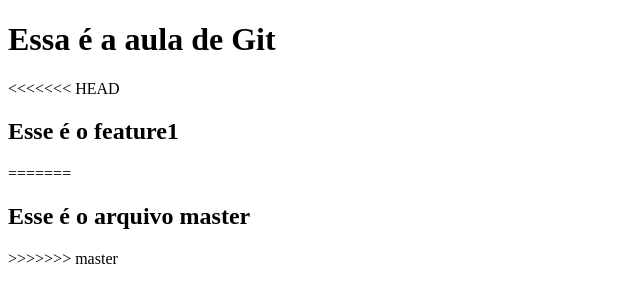
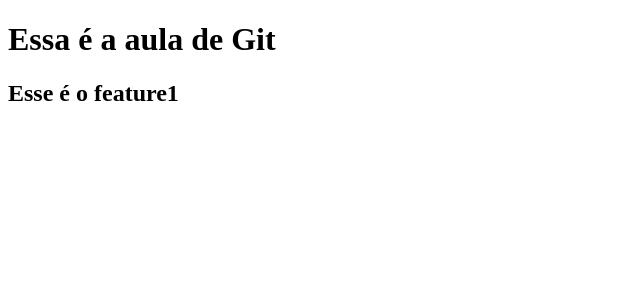
Before and after one commit to GeovanneMoro/curso-origamid-git, a plain HTML site: page index.html in a window 1280 px wide. Shown: the whole page, without its empty margins (0-640 px from the left). Drawn offline with Linux system fonts and the light colour scheme.

Commit message:
Add h2 certo

```diff
--- a/index.html
+++ b/index.html
@@ -7,11 +7,7 @@
   </head>
   <body>
     <h1>Essa é a aula de Git</h1>
-<<<<<<< HEAD
     <h2>Esse é o feature1</h2>
-=======
-    <h2>Esse é o arquivo master</h2>
->>>>>>> master
     <script src="script.js"></script>
   </body>
 </html>
```
